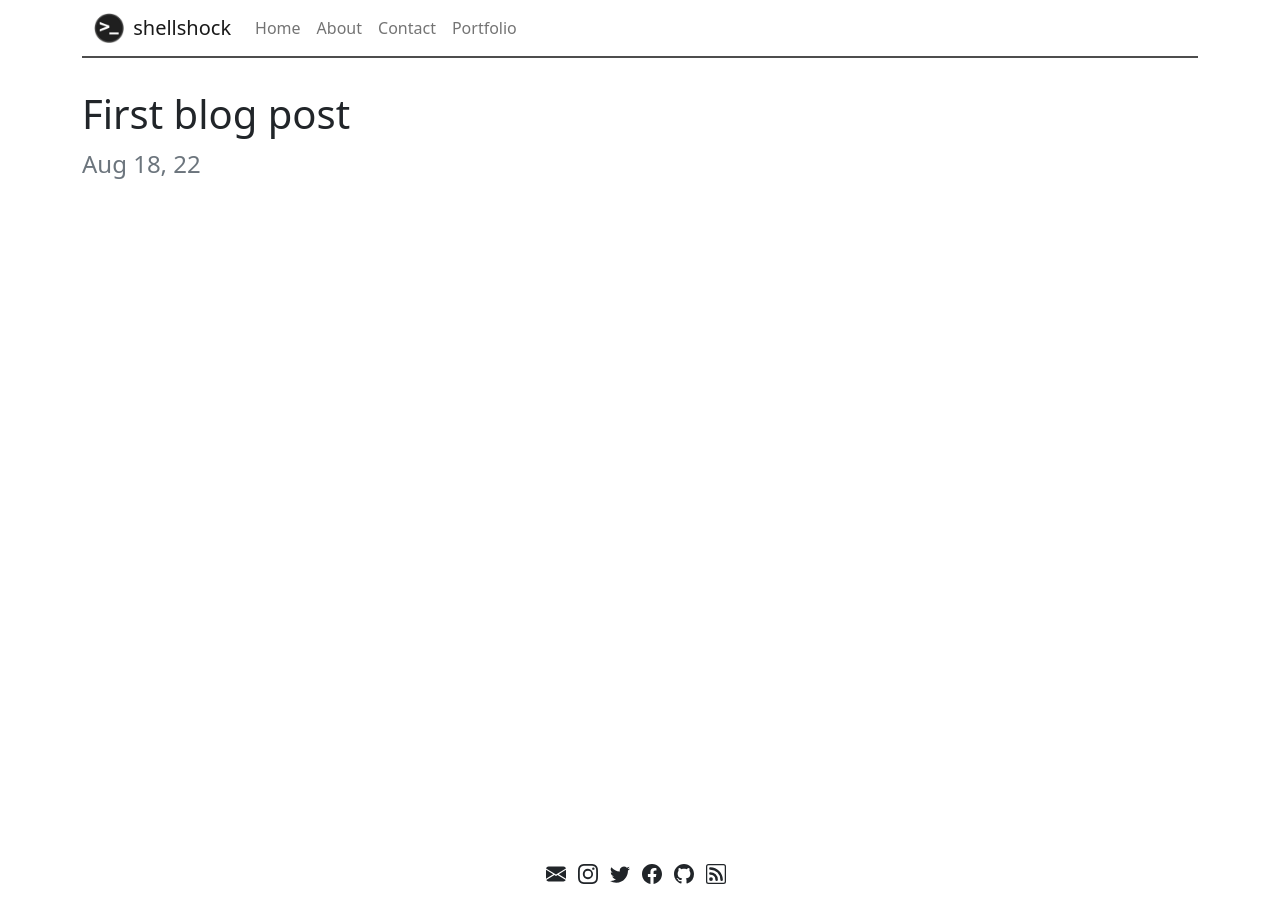
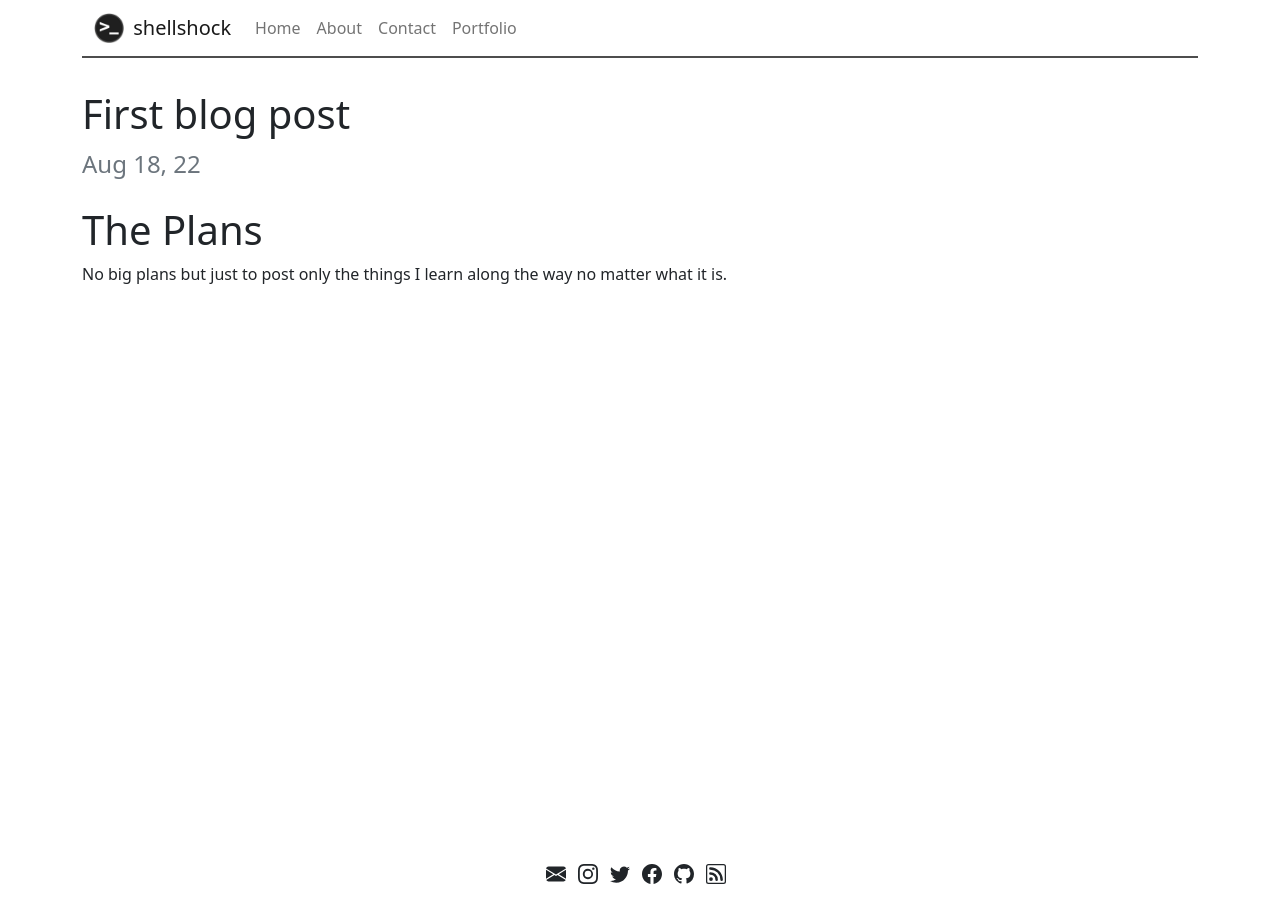
Before and after one commit to depgod/weblog, a Jekyll site: the page built from _posts/2022-08-18-first-post.md, in a window 1280 px wide. Built offline with Jekyll 4.4.1, drawn with Linux system fonts in a browser that asks for light colours.

Commit message:
some message

```diff
--- a/_posts/2022-08-18-first-post.md
+++ b/_posts/2022-08-18-first-post.md
@@ -2,3 +2,8 @@
 layout: post
 title: First blog post
 ---
+
+
+# The Plans
+
+No big plans but just to post only the things I learn along the way no matter what it is.
```
